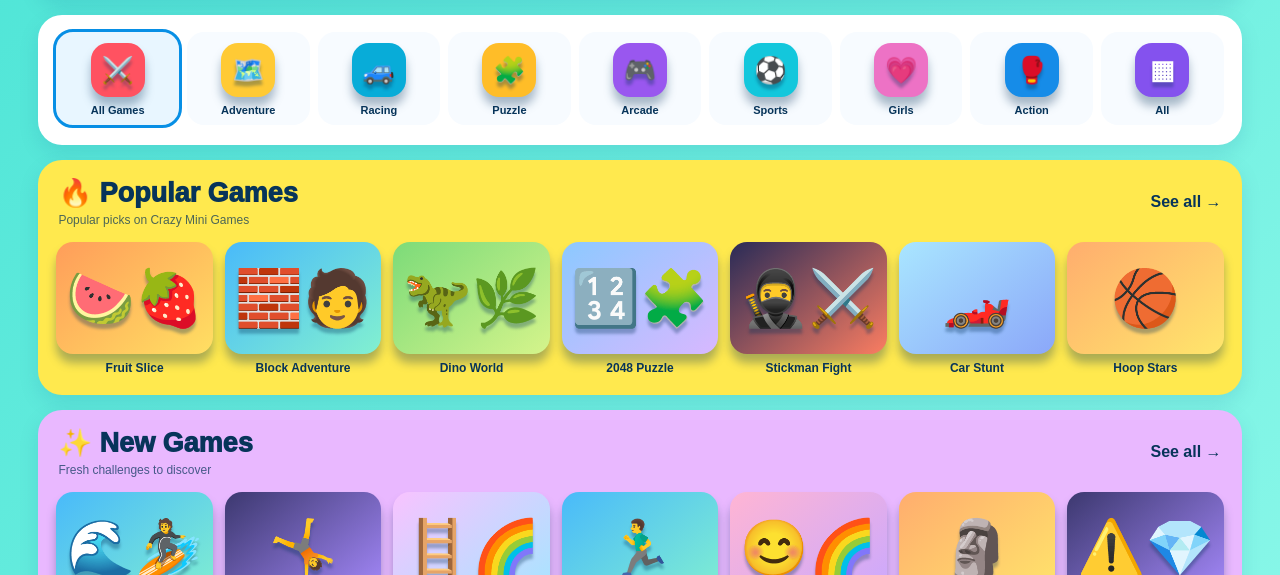
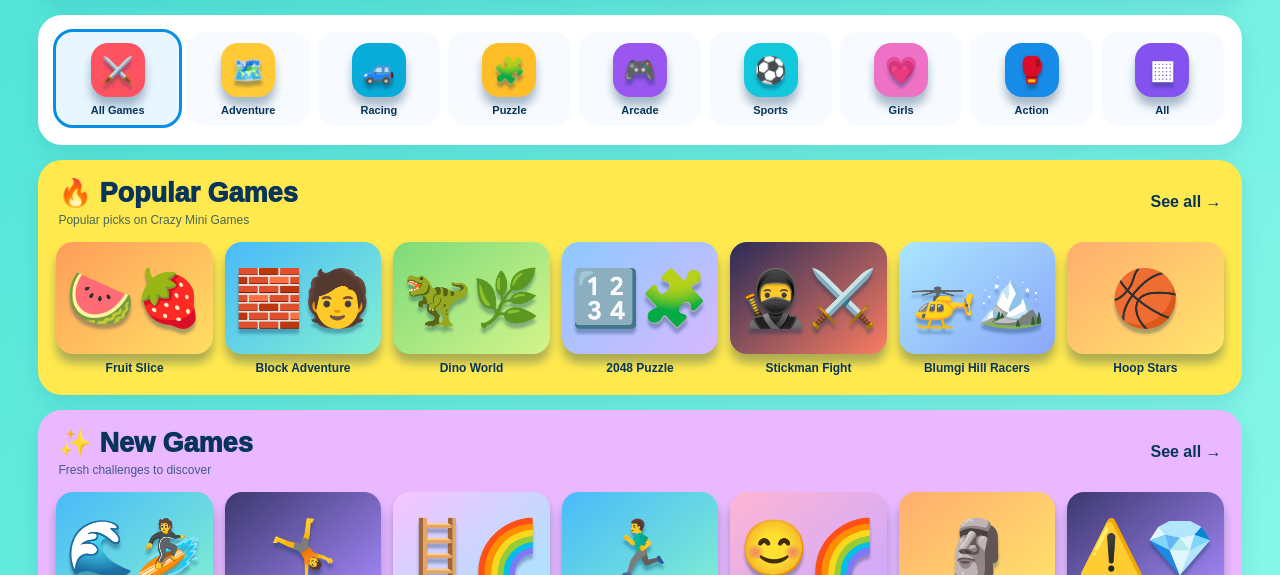
Before and after one commit to dharmeshtal85-blip/mini-game-arcade, a plain HTML site: page index.html in a window 1280 px wide. Shown: the part 655-1230 px from the top of the page. Drawn offline with Linux system fonts and the light colour scheme.

Commit message:
Add files via upload

```diff
--- a/index.html
+++ b/index.html
@@ -421,7 +421,10 @@ canvas{height:280px}
 <a class="game-tile searchable" data-category="adventure" href="#new"><div class="game-image art-dino">🦖🌿</div><b>Dino World</b></a>
 <a class="game-tile searchable" data-category="puzzle" href="2048.html"><div class="game-image art-puzzle">🔢🧩</div><b>2048 Puzzle</b></a>
 <a class="game-tile searchable" data-category="action" href="#new"><div class="game-image art-fight">🥷⚔️</div><b>Stickman Fight</b></a>
-<a class="game-tile searchable" data-category="racing" href="#new"><div class="game-image art-car">🏎️</div><b>Car Stunt</b></a>
+<a class="game-tile searchable" data-category="racing" href="blumi-hill-racers.html">
+  <div class="game-image art-car">🚁🏔️</div>
+  <b>Blumgi Hill Racers</b>
+</a>
 <a class="game-tile searchable" data-category="sports" href="#new"><div class="game-image art-sports">🏀</div><b>Hoop Stars</b></a>
 </div>
 </section>
```
